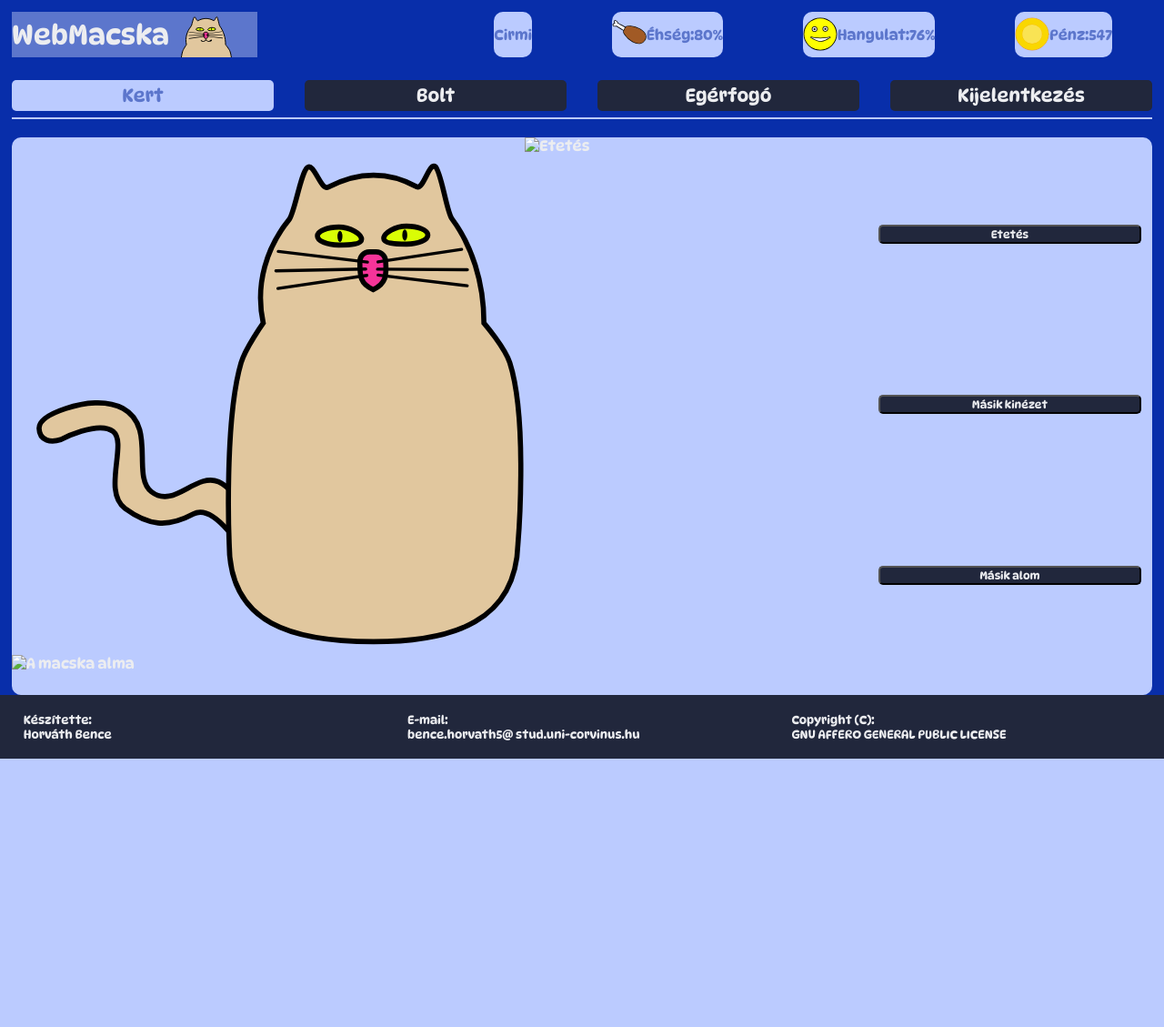
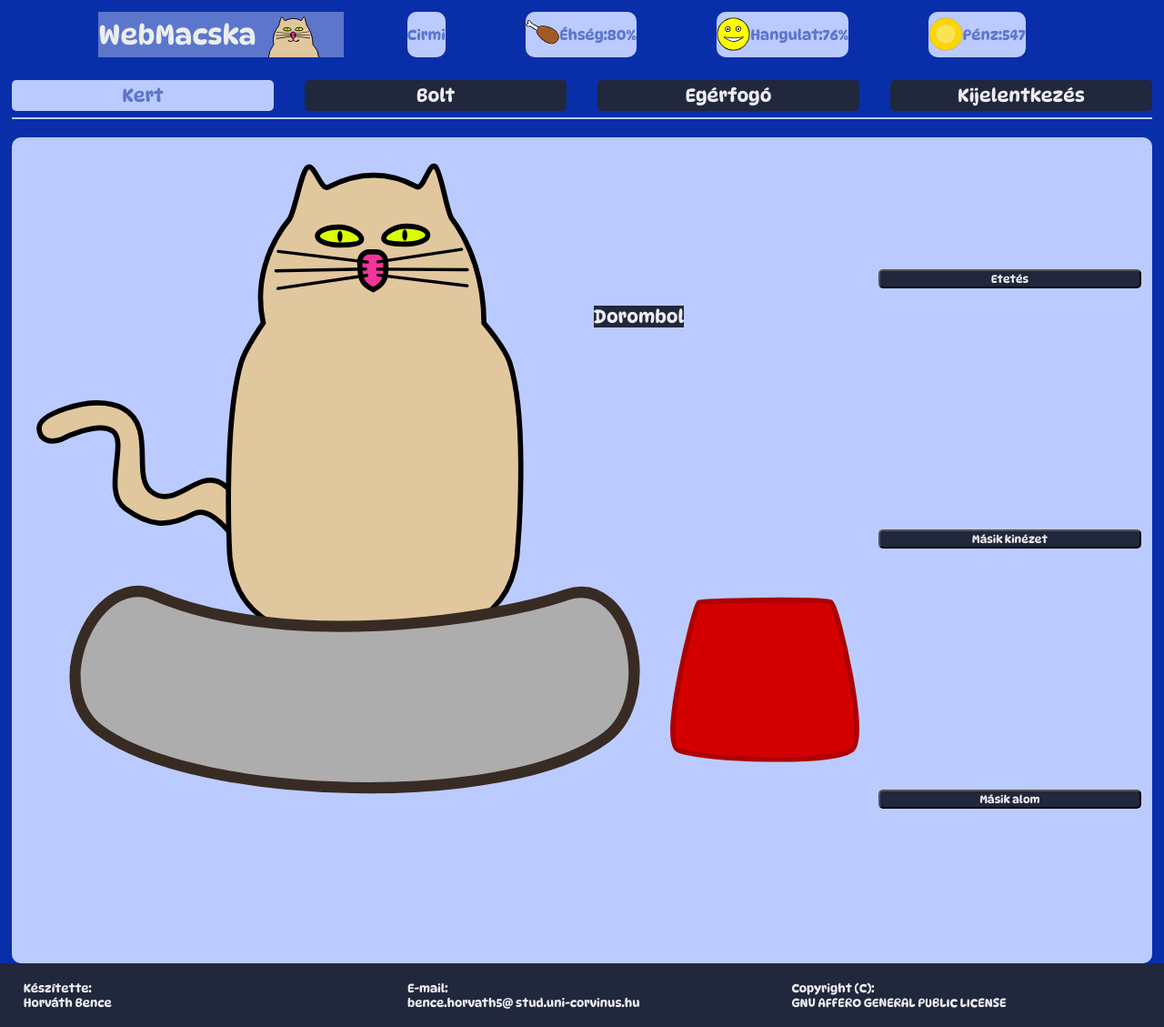
Before and after one commit to Horvath-B/webfejlesztes, a PHP site: page /pages/main.html in a window 1280 px wide. Shown: the whole page at 91% size. Before the commit the page ends 834 px from the top, so only its background shows below. Run offline with PHP 8.4, Linux system fonts and the light colour scheme.

Commit message:
Main befejezése
Képek, animáció

```diff
--- a/pages/main.html
+++ b/pages/main.html
@@ -27,8 +27,8 @@
         </nav>
         <ul>
             <li><p>Cirmi</p></li>
-            <li><img src="../images/food_icon.svg" alt="ikon"><p class="mobil">Éhség: </p><p> 80%</p></li>
-            <li><img src="../images/happiness_icon.svg" alt="ikon"><p class="mobil">Hangulat: </p><p>76%</p></li>
+            <li><img src="../images/food_icon.svg" alt="ikon"><p class="mobil">Éhség: </p><p id="%"> 80%</p></li>
+            <li><img src="../images/happiness_icon.svg" alt="ikon"><p class="mobil">Hangulat: </p><p id="%2">76%</p></li>
             <li><img src="../images/coin_icon.svg" alt="ikon"><p class="mobil">Pénz: </p><p>547</p></li>
         </ul>
     </header>
@@ -36,15 +36,15 @@
     <section id="garden">
         <div id="g_e">
             <div id="g_e_1">
-                <div id="cat"><img src="../images/cat1.svg" alt="Ez a macskád" id="cat_pic"></div>
-                <div id="food"><img src="" alt="Etetés"></div>
+                <div id="cat"><img src="../images/cat1.svg" alt="Ez a macskád" id="cat_pic"><div id="dor">Dorombol</div></div>
+                <div id="food"><img src="../images/feeding/f0.svg" alt="Etetés" id="f_pic"></div>
             </div>
             <div id="g_e_2">
-                <img src="" alt="A macska alma" id="hab_pic">
+                <img src="../images/hab1.svg" alt="A macska alma" id="hab_pic">
             </div>
         </div>
         <div id="g_b_1">
-            <input type="button" value="Etetés">
+            <input type="button" value="Etetés" id="f_s">
             <input type="button" value="Másik kinézet" id="c_c_s">
             <input type="button" value="Másik alom" id="h_c">
         </div>
--- a/scripts/script_main.js
+++ b/scripts/script_main.js
@@ -1,5 +1,6 @@
 num = 1;
 h_num = 1;
+f = 1;
 ccatt=true;
 hhabb=true;
 function cat_next(){
@@ -46,11 +47,43 @@ function h_c(){
         ccatt = true;
     }
 }
+percent = 80;
+function feed(){
+    document.getElementById("f_pic").src = `../images/feeding/f${f}.svg`;
+    document.getElementById('%').innerText =` ${percent}%`
+    f++;
+    percent+=2;
+    if(percent>100) percent = 100;
+    if(f<16) setTimeout(feed,200)
+    else{
+        f = 1;
+        //document.getElementById("f_pic").src = `../images/feeding/f0.svg`;
+    }
+}
+deg = 0.5;
+a = 0;
+hap = 76;
+function zzz(){
+    deg = deg * -1;
+    document.getElementById('cat_pic').style.transform = `rotate(${deg}deg)`;
+    document.getElementById('dor').style.display = 'block';
+    document.getElementById('%2').innerText = `${hap}%`;
+    a++;
+    hap++;
+    if (hap>100) hap = 100;
+    if(a<10)setTimeout(zzz,100);
+    else{
+        a = 0;
+        document.getElementById('dor').style.display = 'none';
+    }
+}
 
 
 document.getElementById('c_prev').addEventListener('click',cat_prev);
 document.getElementById('c_next').addEventListener('click', cat_next);
 document.getElementById('c_c_s').addEventListener('click', c_c_s);
-document.getElementById('c_prev').addEventListener('click',hab_prev);
-document.getElementById('c_next').addEventListener('click', hab_next);
+document.getElementById('h_prev').addEventListener('click',hab_prev);
+document.getElementById('h_next').addEventListener('click', hab_next);
 document.getElementById('h_c').addEventListener('click', h_c);
+document.getElementById('f_s').addEventListener('click', feed)
+document.getElementById('cat_pic').addEventListener('click', zzz)
--- a/style.css
+++ b/style.css
@@ -71,8 +71,9 @@ nav.dropdown{
 header{
     display: flex;
     flex-direction: row;
-    justify-content: space-between;
+    justify-content:center;
     color: #ECEDF0;
+    width: 100%;
 }
 
 .logo{
@@ -123,7 +124,7 @@ header ul .mobil{
 }
 
 header ul li img{
-    height: 75%;
+    height: 72%;
     margin: 6px 0;
 
 }
@@ -153,13 +154,19 @@ header ul li img{
             width: 60%;
         }
         #cat_pic{width: 100%;}
+        #cat_pic:hover{cursor: pointer;}
+        #dor{/*display: none;*/position: absolute;background-color: #21273C;margin-left: 50%;margin-top: -30%;font-size: 20px;}
         #food{
             width:40%
         }
+        #f_pic{width: 100%;}
     #g_e_2{
         width: 100%;
     }
-        #hab_pic{width: 100%;}
+        #hab_pic{
+            width: 100%;
+            transform: translateY(-25%);
+        }
 #g_b_1{
     width: 100%;
     display: flex;
@@ -419,6 +426,7 @@ footer .outer{
         width: 40%;
         min-width: 245px;
     }
+    header ul li img{height: 65%;}
     /*SHOP*/
     .shop_menu{
         width:10%;
@@ -465,6 +473,7 @@ footer .outer{
     header ul li{
         min-width: fit-content;
     }
+    header ul li img{height: 75%;}
     header ul .mobil{display: inline;}
     header nav.dropdown{
         order: 3;
```
Also changed, not shown: images/feeding/f0.svg (added), images/feeding/f1.svg (added), images/feeding/f10.svg (added), images/feeding/f11.svg (added), images/feeding/f12.svg (added), images/feeding/f13.svg (added), images/feeding/f14.svg (added), images/feeding/f15.svg (added), images/feeding/f2.svg (added), images/feeding/f3.svg (added), images/feeding/f4.svg (added), images/feeding/f5.svg (added), images/feeding/f6.svg (added), images/feeding/f7.svg (added), 3 more files.
